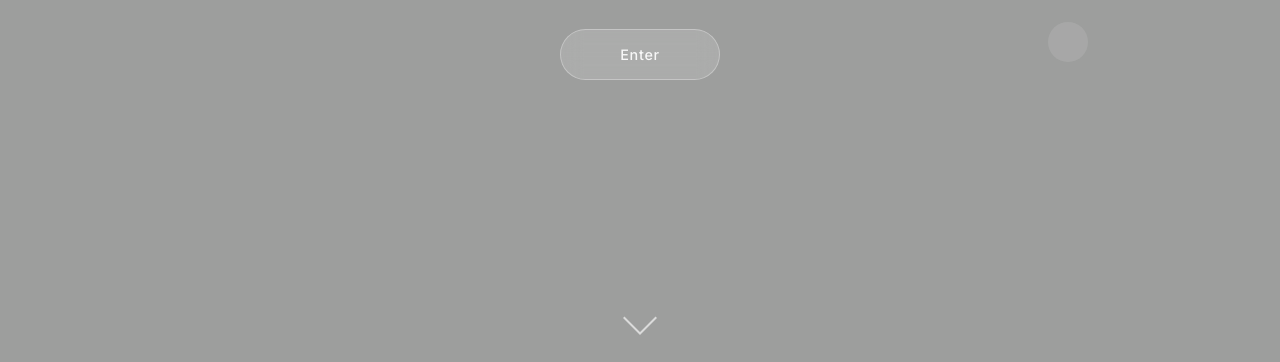
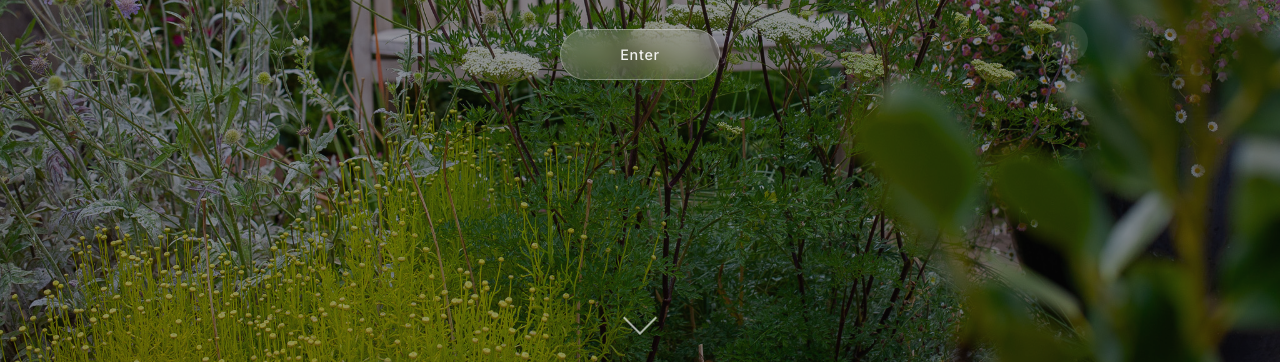
Before and after one commit to lianlicodes-cmd/my-website, a website: page index.html in a window 1280 px wide. Shown: the part 438-800 px from the top of the page. Drawn offline with Linux system fonts and the light colour scheme.

Commit message:
Update index.html

```diff
--- a/index.html
+++ b/index.html
@@ -53,7 +53,7 @@
           var(--primary-light) 0%,
           #e8f4f8 100%
         );
-        background-image: url("./assets/6 Ashburnham Grove Evening0168-19.jpg");
+        background-image: url("./6 Ashburnham Grove Evening0168-19.jpg");
         background-size: cover;
         background-position: center;
         z-index: 1;
```
